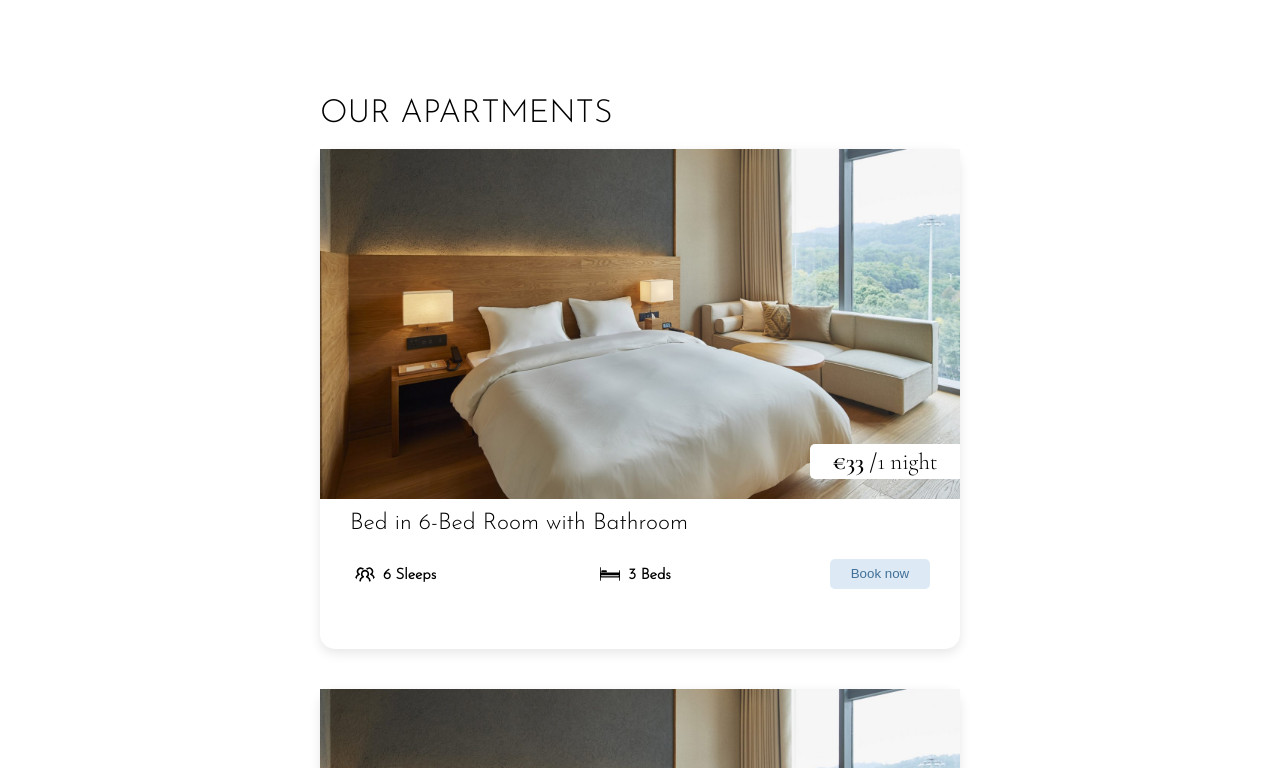
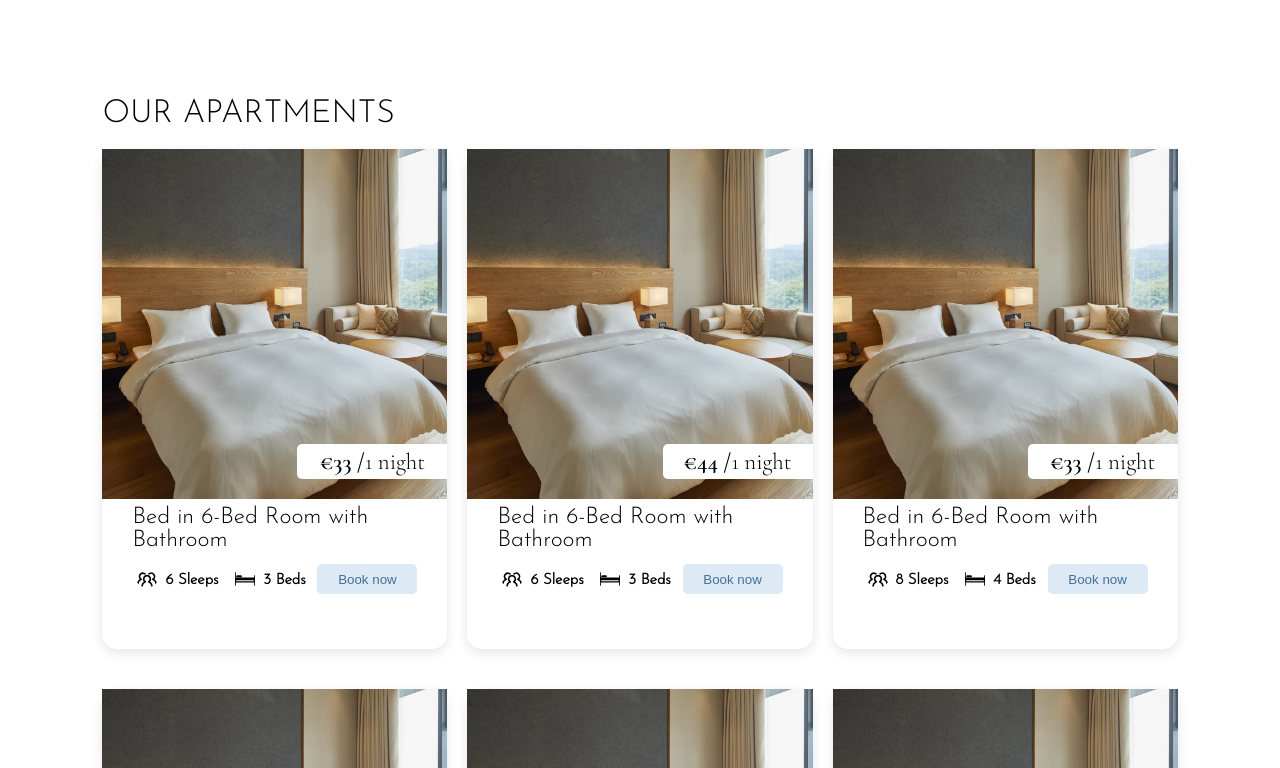
Before and after one commit to radomir-mijovic/balabusic_apartments, a Next.js app: page / in a window 1280 px wide. Shown: the part 972-1740 px from the top of the page. Built offline with nearby package versions, Linux system fonts and the light colour scheme; no server answers.

Commit message:
fix: set grid for room cards for big screens

```diff
--- a/components/Apartments/ApartmentsStyled.js
+++ b/components/Apartments/ApartmentsStyled.js
@@ -2,7 +2,7 @@ import styled from "styled-components";
 
 export const ApartmentsStyled = styled.section`
   width: 100%;
-  padding: 0 25vw;
+  padding: 0 8vw;
   display: flex;
   flex-direction: column;
 
@@ -22,12 +22,12 @@ export const ApartmentsStyled = styled.section`
 
   .boxes-grid {
     display: grid;
-    grid-template-columns: repeat(auto-fit, minmax(60rem, 1fr));
+    grid-template-columns: repeat(3, 1fr);
     grid-gap: 4rem 2rem;
 
   }
 
-  @media (max-width: 850px) {
+  @media (max-width: 1200px) {
     padding: 0 clamp(1rem, 3vw, 4rem);
 
     .boxes-grid {
--- a/components/Apartments/RoomCard.js
+++ b/components/Apartments/RoomCard.js
@@ -3,6 +3,7 @@ import {RoomCardStyled} from "./RoomCardStyled";
 import Image from 'next/image'
 import {ButtonBlueStyled} from "../UI/Button/ButtonBlueStyled";
 import {useRouter} from "next/router";
+import {motion} from "framer-motion";
 
 const RoomCard = ({name, price, people, beds, alt}) => {
     const router = useRouter()
@@ -10,12 +11,13 @@ const RoomCard = ({name, price, people, beds, alt}) => {
 
     return (
         <RoomCardStyled
-            whileTap={{scale: .95}}
-            whileHover={{scale: 1.05, transition: {duration: .4}}}
             whileInView={{opacity: 1, y: 0, transition: {duration: 1}}}
             viewport={{once: true}}
             initial={{opacity: 0, y: 100}}>
-            <div className="room-image">
+            <motion.div
+                whileTap={{scale: .95}}
+                whileHover={{scale: 1.05, transition: {duration: .4}}}
+                className="room-image">
                 <Image
                     src='/images/room4.jpg'
                     alt={alt}
@@ -26,7 +28,7 @@ const RoomCard = ({name, price, people, beds, alt}) => {
                 <div className="price">
                     €{price} / <span> 1 night</span>
                 </div>
-            </div>
+            </motion.div>
             <div className="info">
                 <div className="room-name">
                     {name}
@@ -41,6 +43,8 @@ const RoomCard = ({name, price, people, beds, alt}) => {
                         <h5 className="room-info__h5">{beds} Beds</h5>
                     </div>
                     <ButtonBlueStyled
+                        whileHover={{y: -5, scale: 1.03}}
+                        transition={{duration: .4}}
                         whileTap={{scale: .9}}
                         onClick={() => router.push(booking_link)}>
                         Book now
--- a/components/Navbar/Navbar.js
+++ b/components/Navbar/Navbar.js
@@ -7,11 +7,11 @@ import {motion} from "framer-motion";
 const Navbar = () => {
     const [temp, setTemp] = useState(0)
 
-    axios.get(
-        'https://api.openweathermap.org/data/2.5/weather?q=budva&units=metric&appid=cb5ff894f1a8e61d7e596c67a671568f'
-    ).then((response) => {
-        setTemp(response.data.main.temp)
-    })
+    // axios.get(
+    //     'https://api.openweathermap.org/data/2.5/weather?q=budva&units=metric&appid=cb5ff894f1a8e61d7e596c67a671568f'
+    // ).then((response) => {
+    //     setTemp(response.data.main.temp)
+    // })
 
     return (
         <NavbarStyled>
```
